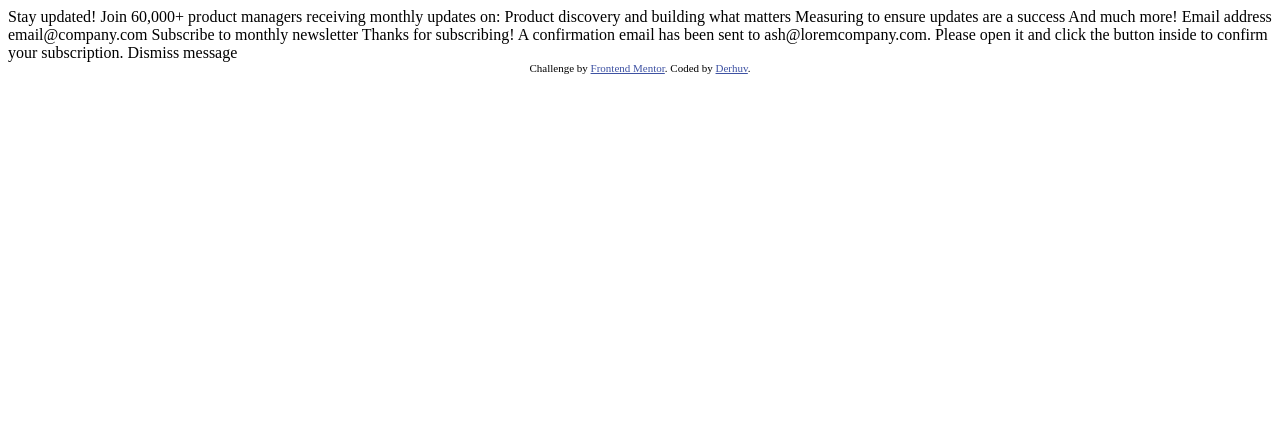
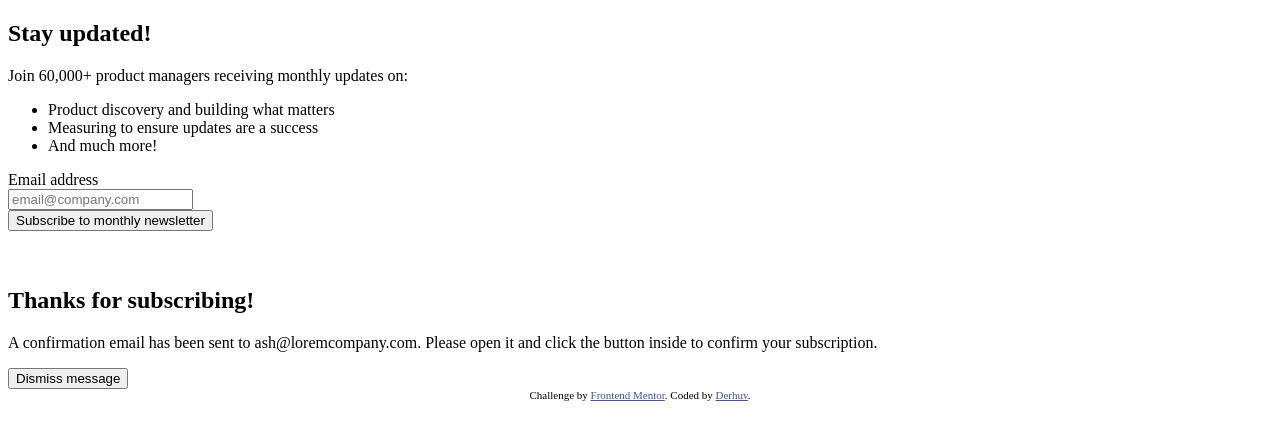
Before and after one commit to derhuv/newsletter, a plain HTML site: page index.html in a window 1280 px wide. Drawn offline with Linux system fonts and the light colour scheme.

Commit message:
updated index.html

```diff
--- a/index.html
+++ b/index.html
@@ -6,7 +6,7 @@
 
   <link rel="icon" type="image/png" sizes="32x32" href="./assets/images/favicon-32x32.png">
 
-  <title>Frontend Mentor | Newsletter sign-up form with success message</title>
+  <title>Frontend Mentor | Newsletter</title>
 
   <!-- Feel free to remove these styles or customise in your own stylesheet 👍 -->
   <style>
@@ -15,34 +15,55 @@
   </style>
 </head>
 <body>
+<main>
 
   <!-- Sign-up form start -->
 
-  Stay updated!
+  <section>
+    <h1>Stay updated!</h1>
+    <p>Join 60,000+ product managers receiving monthly updates on:</p>
+    <ul>
+      <li>Product discovery and building what matters</li>
+      <li>Measuring to ensure updates are a success</li>
+      <li>And much more!</li>
+    </ul>
 
-  Join 60,000+ product managers receiving monthly updates on:
+    <form action="">
+      <div>
+        <label for="email">Email address</label>
+      </div>
+      <div>
+        <input type="email" name="email" id="email" placeholder="email@company.com">
+      </div>
+      <button type="submit">Subscribe to monthly newsletter</button>
+    </form>
 
-  Product discovery and building what matters
-  Measuring to ensure updates are a success
-  And much more!
+  </section>
 
-  Email address
-  email@company.com
-
-  Subscribe to monthly newsletter
+  <section>
+    <img src="" alt="">
+  </section>
 
   <!-- Sign-up form end -->
 
-  <!-- Success message start -->
+</main>
 
-  Thanks for subscribing!
+<!-- Success message start -->
+  <section>
+    <img src="" alt="">
+    <h1>Thanks for subscribing!</h1>
+    <p>A confirmation email has been sent to ash@loremcompany.com. Please open it and click the button inside to confirm your subscription. </p>
+    <button>Dismiss message</button>
+  </section>
+<!-- Success message end -->
 
-  A confirmation email has been sent to ash@loremcompany.com.
-  Please open it and click the button inside to confirm your subscription.
 
-  Dismiss message
 
-  <!-- Success message end -->
+
+
+
+
+
 
   <div class="attribution">
     Challenge by <a href="https://www.frontendmentor.io?ref=challenge" target="_blank">Frontend Mentor</a>.
```
